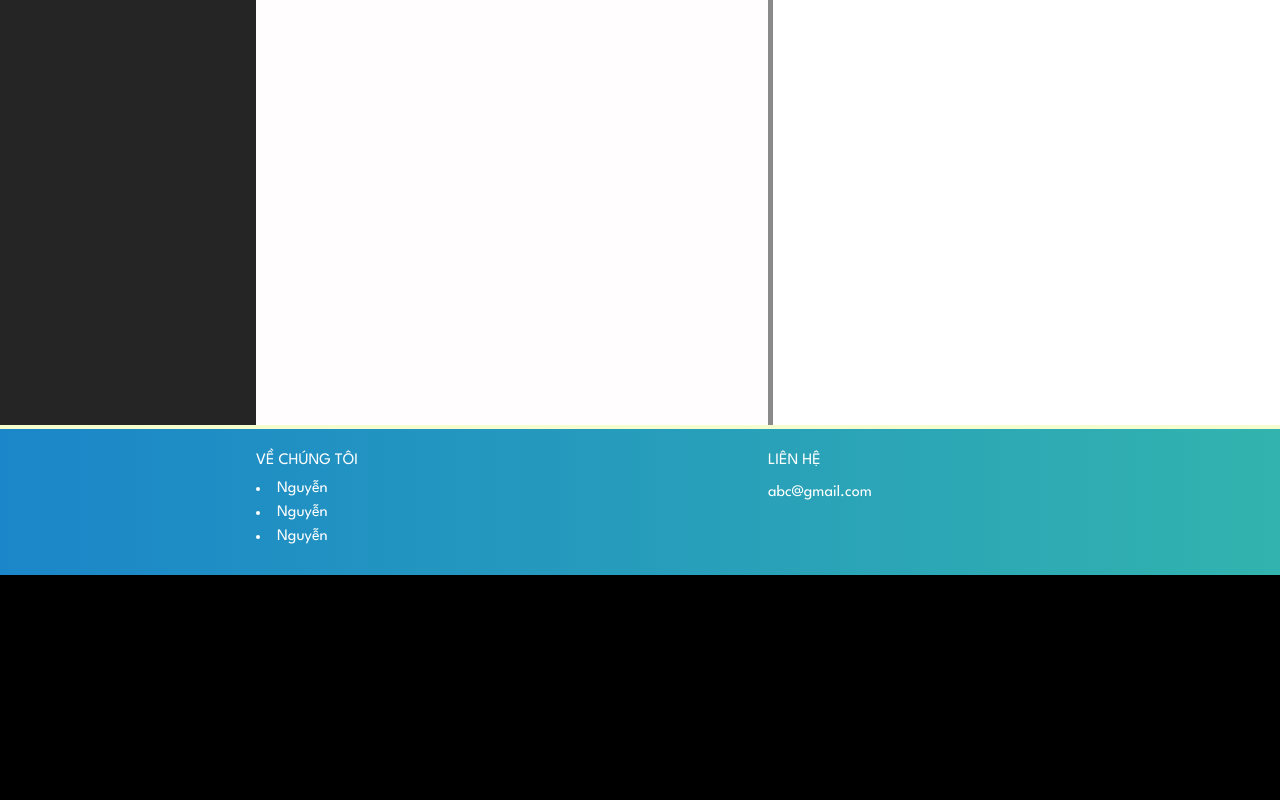
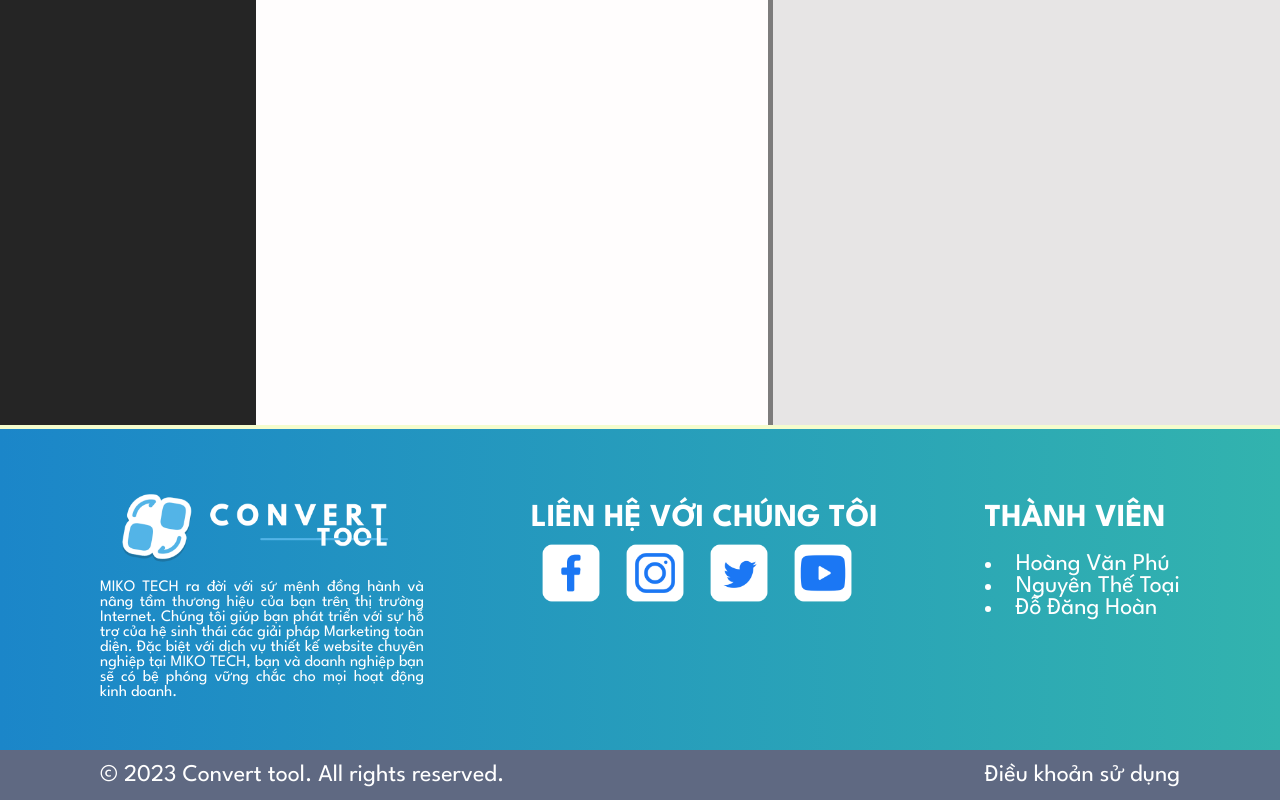
Before and after one commit to Puh1001/Covert-image-web, a plain HTML site: page HTML/index.html in a window 1280 px wide. Shown: the part 680-1480 px from the top of the page. Before the commit the page ends 1255 px from the top, so only its background shows below. Drawn offline with Linux system fonts and the light colour scheme; a web font is replaced by a local one.

Commit message:
DODANGHOAN_UIFooter_AND_IconContart_03102023'

```diff
--- a/CSS/index.css
+++ b/CSS/index.css
@@ -9,6 +9,16 @@
 
 body {
     color: white;
+}
+body::-webkit-scrollbar {
+    width: 15px;
+}
+body::-webkit-scrollbar-track {
+    background: rgb(248, 247, 247);
+}
+body::-webkit-scrollbar-thumb {
+    background-color: rgb(27, 208, 166);
+    border-radius: 20px;
 }
 
 .flexBox {
@@ -167,12 +177,24 @@ main {
     height: 1000px !important;
     background-color: rgb(255, 253, 253) !important;
     overflow-y: scroll;
+    scrollbar-color: pink red;
+}
+.main_edit::-webkit-scrollbar {
+    width: 15px;
+}
+.main_edit::-webkit-scrollbar-track {
+    background: rgb(248, 247, 247);
+}
+
+.main_edit::-webkit-scrollbar-thumb {
+    background-color: rgb(27, 184, 208);
+    border-radius: 20px;
 }
 
 .main_dropImg {
     width: 40%;
     height: 1000px;
-    background-color: rgb(255, 255, 255) !important;
+    background-color: rgb(231, 229, 229) !important;
     padding-top: 20px;
 }
 
@@ -203,47 +225,6 @@ main {
     font-weight: bold;
     color: white;
     background-color: rgb(41, 41, 41);
-}
-
-/* css footer  */
-footer {
-    background: linear-gradient(to right, #1b86c9,#32b3ae);
-    color: white;
-    height: 150px;
-    border-top: 4px solid #F5FCCD;
-}
-
-footer .container {
-    padding-top: 1rem;
-}
-
-.about-us {
-    max-width: 50%;
-    margin-left: 20%;
-}
-
-.about-us,
-.contact {
-    line-height: 2rem;
-}
-
-.about-us ul {
-    list-style-position: inside;
-    line-height: 1.5rem;
-
-}
-
-body {
-    margin: 0px;
-    padding: 0px;
-    box-sizing: border-box;
-    font-family: 'League Spartan', sans-serif;
-    background-color: black;
-    color: white;
-}
-
-.flexBox {
-    display: flex;
 }
 
 header {
@@ -586,3 +567,58 @@ main {
 	 border-color: #454cad;
 	 cursor: pointer;
 }
+
+
+/* css footer  */
+footer {
+    background: linear-gradient(to right, #1b86c9,#32b3ae);
+    color: white;
+    height: fit-content;
+    border-top: 4px solid #F5FCCD;
+}
+    .footet_content_2{
+        background-color: #5f6982;
+        height: 50px;
+        font-size: 1.5rem;
+        justify-content: space-between;
+        align-items: center;
+        padding: 0px 100px;
+    }
+        .footet_content_2 a{
+            color: #ffffff;
+            text-decoration: none;
+        }
+        .footet_content_2 a:hover{
+            color: #03e9f5;
+        }
+    .footer_content_1{
+        padding: 50px 100px 50px 100px;
+        justify-content: space-between;
+    }
+        .footer_content_logo{
+            width: 30%;
+        }
+            .footer_content_logo img{
+                width: 100%;
+            }
+            .footer_content_logo p{
+                text-align: justify;
+            }
+        .footer_content_contart{
+            width: fit-content;
+            padding-top: 25px;
+        }
+            .footer_content_contart img{
+                width: 80px;
+            }
+        .footer_content_member{
+            width: fit-content;
+            margin-top: 25px;
+        }
+            .footer_content_member h1{
+                margin-bottom: 20px;
+            }
+            .footer_content_member ul li{
+                list-style-position: inside;
+                font-size: 1.5rem;
+            }
--- a/HTML/index.html
+++ b/HTML/index.html
@@ -141,19 +141,34 @@
         </div>
     </main>
     <footer>
-        <div class="container flexBox">
-            <div class="about-us">
-                <p>VỀ CHÚNG TÔI</p>
-                <ul>
-                    <li>Nguyễn</li>
-                    <li>Nguyễn</li>
-                    <li>Nguyễn</li>
-                </ul>
+        <div class="footer_content_1 flexBox">
+            <div class="footer_content_logo">
+                <img src="../Pictures/Icon/Icon_Logo_2.png">
+                <p>MIKO TECH ra đời với sứ mệnh đồng hành và nâng tầm thương hiệu của bạn trên thị trường Internet. Chúng tôi giúp bạn phát triển với sự hỗ trợ của hệ sinh thái các giải pháp Marketing toàn diện. Đặc biệt với dịch vụ thiết kế website chuyên nghiệp tại MIKO TECH, bạn và doanh nghiệp bạn sẽ có bệ phóng vững chắc cho mọi hoạt động kinh doanh.</p>
             </div>
-            <div class="contact">
-                <p>LIÊN HỆ</p>
-                <p>abc@gmail.com</p>
+            <div class="footer_content_contart">
+                <h1>LIÊN HỆ VỚI CHÚNG TÔI</h1>
+                <div class="contart_cover">
+                    <a href=""><img src="../Pictures/Icon/Icon_Facebook_footer.png" alt=""></a>
+                    <a href=""><img src="../Pictures/Icon/Icon_Instagram_footer.png" alt=""></a>
+                    <a href=""><img src="../Pictures/Icon/Icon_TT_footer.png" alt=""></a>
+                    <a href=""><img src="../Pictures/Icon/Icon_Youtube_footer.png" alt=""></a>
+                </div>
             </div>
+            <div class="footer_content_member">
+                <h1>THÀNH VIÊN</h1>
+                <div class="contart_cover">
+                    <ul>
+                        <li>Hoàng Văn Phú</li>
+                        <li>Nguyên Thế Toại</li>
+                        <li>Đỗ Đăng Hoàn</li>
+                    </ul>
+                </div>
+            </div>
+        </div>
+        <div class="footet_content_2 flexBox">
+            <p>© 2023 Convert tool. All rights reserved.</p>
+            <a href="">Điều khoản sử dụng</a>
         </div>
     </footer>
     <script src="../JSEvent/toggleBtn.js"></script>
```
Also changed, not shown: Pictures/Icon/Icon_Facebook_footer.png (added), Pictures/Icon/Icon_Instagram_footer.png (added), Pictures/Icon/Icon_TT_footer.png (added), Pictures/Icon/Icon_Youtube_footer.png (added).
